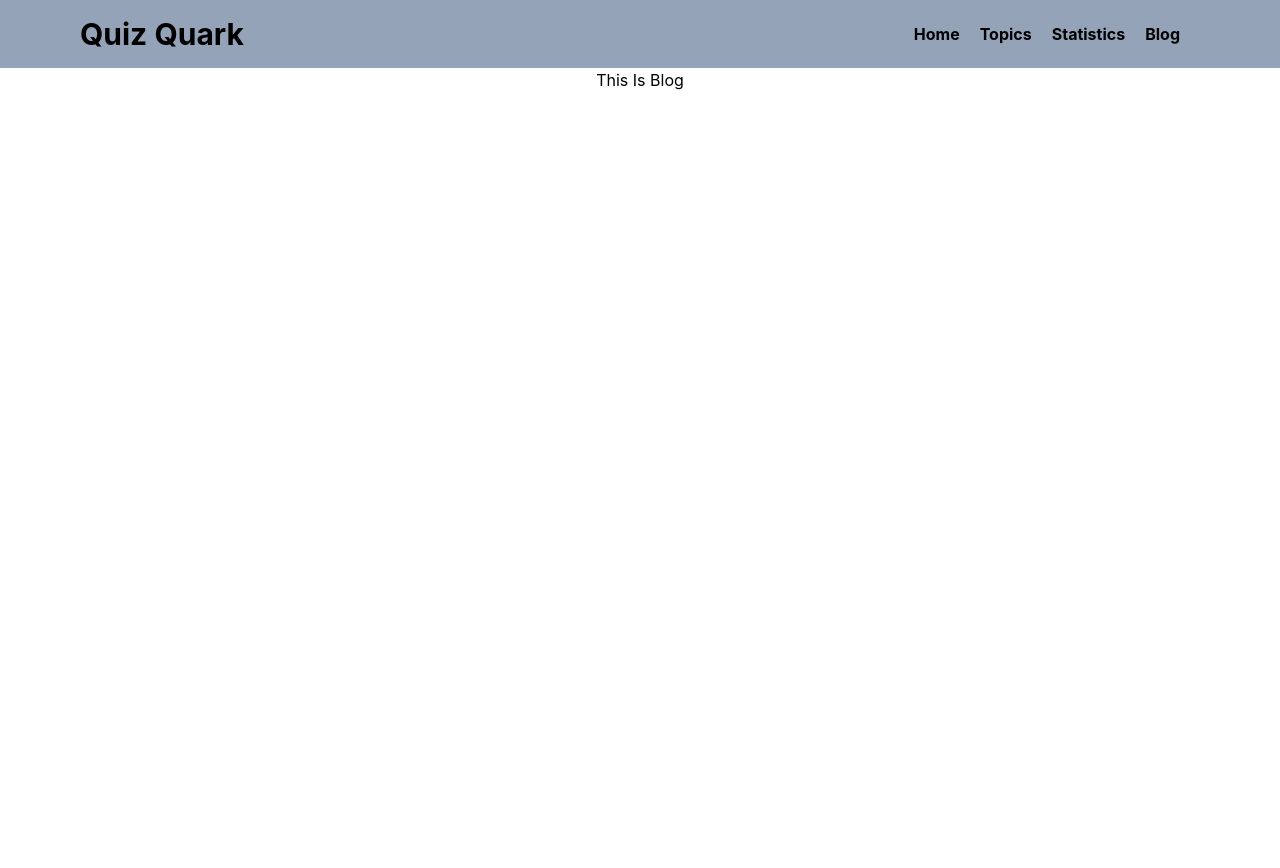
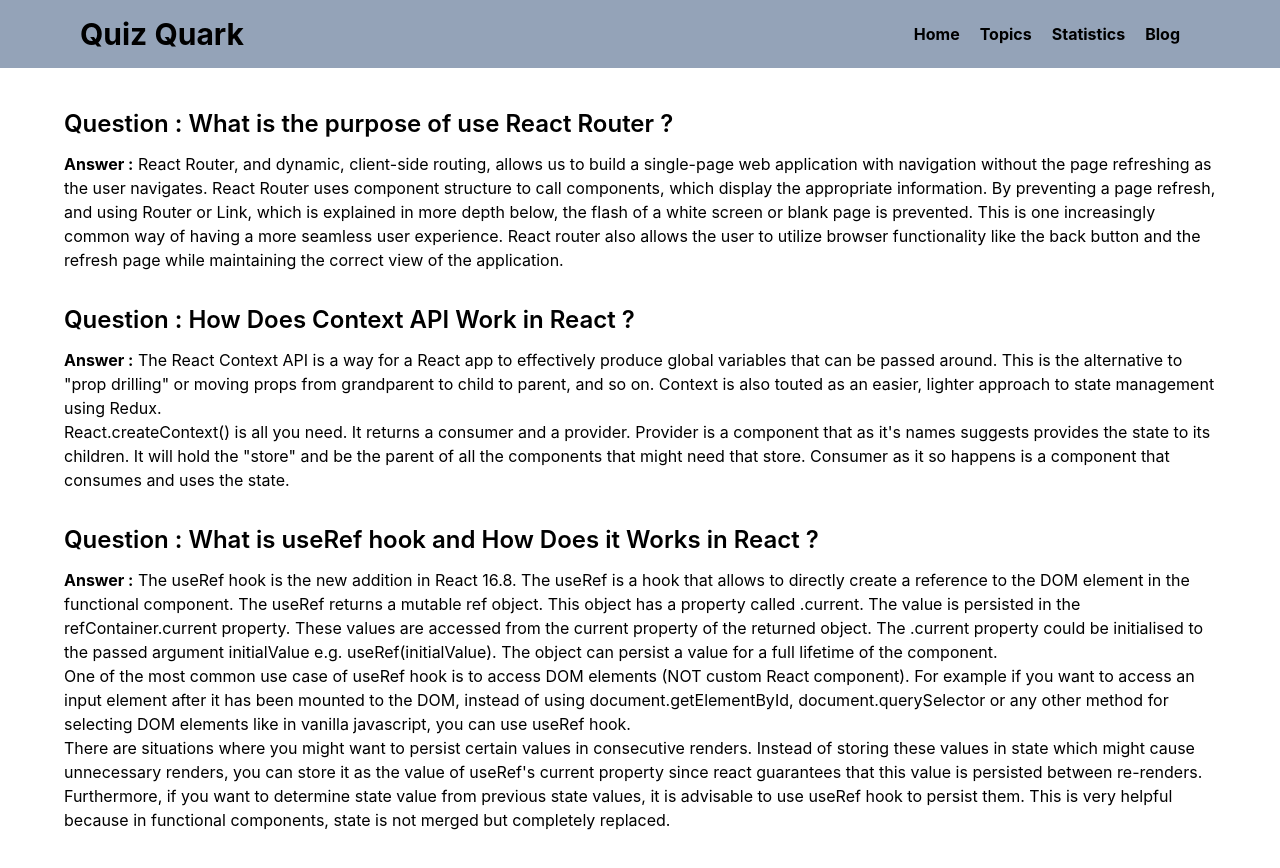
Before and after one commit to sohagislampk/quize-quark, a React (Create React App) app: page /blog in a window 1280 px wide. Shown: the top 868 px of the page. Before the commit the page ends 800 px from the top, so only its background shows below. Built offline with nearby package versions, Linux system fonts and the light colour scheme.

Commit message:
Question and Answer added to blog

```diff
--- a/src/Components/Blog/Blog.js
+++ b/src/Components/Blog/Blog.js
@@ -2,8 +2,23 @@ import React from 'react';
 
 const Blog = () => {
     return (
-        <div>
-            <h1>This Is Blog</h1>
+        <div className='mx-16 text-left my-10'>
+            <div> <h1 className='text-2xl font-semibold mt-8 mb-3'>Question : What is the purpose of use React Router ?</h1>
+                <p><strong>Answer :</strong> React Router, and dynamic, client-side routing, allows us to build a single-page web application with navigation without the page refreshing as the user navigates. React Router uses component structure to call components, which display the appropriate information.
+
+                    By preventing a page refresh, and using Router or Link, which is explained in more depth below, the flash of a white screen or blank page is prevented. This is one increasingly common way of having a more seamless user experience. React router also allows the user to utilize browser functionality like the back button and the refresh page while maintaining the correct view of the application.</p></div>
+            <div>
+                <h1 className='text-2xl font-semibold mt-8 mb-3'>Question : How Does Context API Work in React ?</h1>
+                <p><strong>Answer :</strong> The React Context API is a way for a React app to effectively produce global variables that can be passed around. This is the alternative to "prop drilling" or moving props from grandparent to child to parent, and so on. Context is also touted as an easier, lighter approach to state management using Redux.</p>
+                <p>React.createContext() is all you need. It returns a consumer and a provider. Provider is a component that as it's names suggests provides the state to its children. It will hold the "store" and be the parent of all the components that might need that store. Consumer as it so happens is a component that consumes and uses the state.</p>
+            </div>
+            <div>
+                <h1 className='text-2xl font-semibold mt-8 mb-3'>Question : What is useRef hook and How Does it Works in React ?</h1>
+                <p><strong>Answer :</strong> The useRef hook is the new addition in React 16.8.
+                    The useRef is a hook that allows to directly create a reference to the DOM element in the functional component. The useRef returns a mutable ref object. This object has a property called .current. The value is persisted in the refContainer.current property. These values are accessed from the current property of the returned object. The .current property could be initialised to the passed argument initialValue e.g. useRef(initialValue). The object can persist a value for a full lifetime of the component. </p>
+                <p>One of the most common use case of useRef hook is to access DOM elements (NOT custom React component). For example if you want to access an input element after it has been mounted to the DOM, instead of using document.getElementById, document.querySelector or any other method for selecting DOM elements like in vanilla javascript, you can use useRef hook.</p>
+                <p>There are situations where you might want to persist certain values in consecutive renders. Instead of storing these values in state which might cause unnecessary renders, you can store it as the value of useRef's current property since react guarantees that this value is persisted between re-renders. Furthermore, if you want to determine state value from previous state values, it is advisable to use useRef hook to persist them. This is very helpful because in functional components, state is not merged but completely replaced.</p>
+            </div>
         </div>
     );
 };
```
